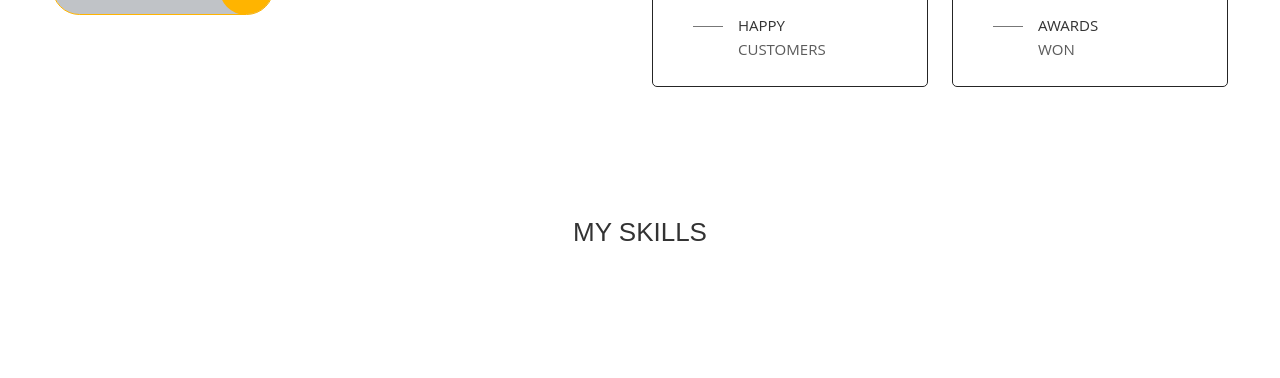
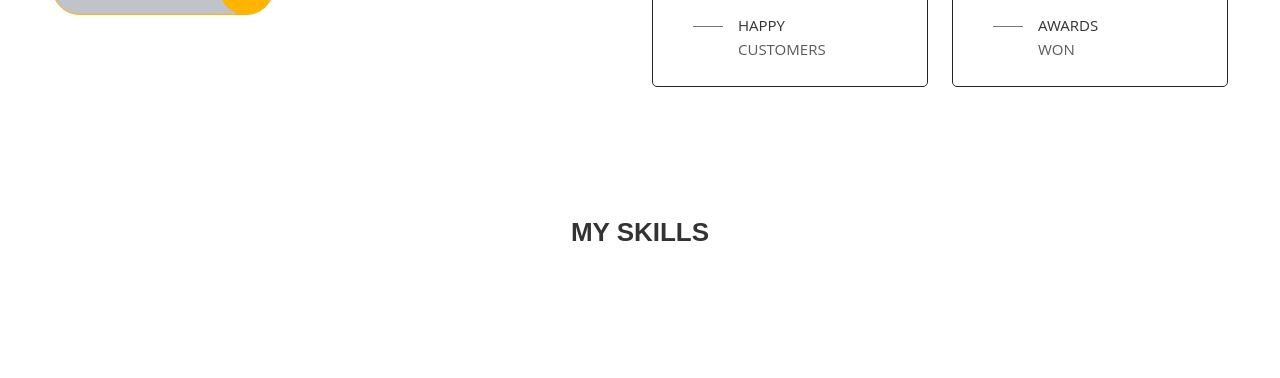
Before and after one commit to Ilkin64700/Portfolio-Website-React-, a React (Create React App) app: page / in a window 1280 px wide. Shown: the part 1280-1658 px from the top of the page. Built offline with nearby package versions, Linux system fonts and the light colour scheme.

Commit message:
lasth3 changes

```diff
--- a/src/css/about.css
+++ b/src/css/about.css
@@ -164,6 +164,7 @@
   padding: 80px 0;
   text-transform: uppercase;
   font-size: 26px;
+  font-weight: 600;
 }
 #myskills .row .skills {
   margin: 0 auto;
--- a/src/style/about.scss
+++ b/src/style/about.scss
@@ -168,6 +168,7 @@
         padding: 80px 0;
         text-transform: uppercase;
         font-size: 26px;
+        font-weight: 600;
       }
     }
     .skills {
```
Also changed, not shown: 1 other file (tests, documents, lock files or other folders).
